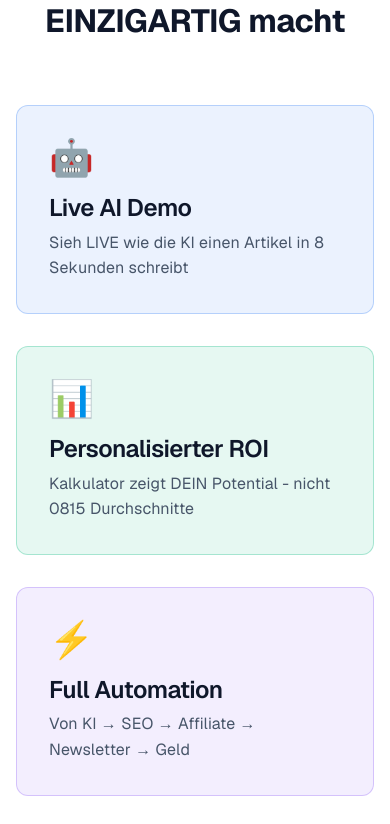
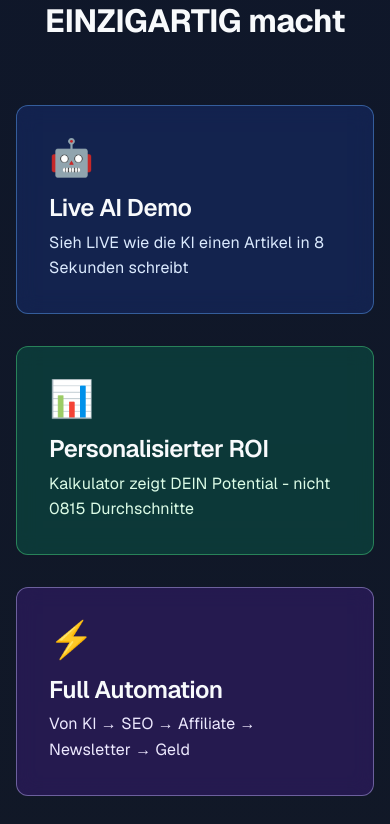
Before and after one commit to avdi1205-glitch/ki-business-hub, a Next.js app: page / in a window 390 px wide. Shown: the part 7540-8364 px from the top of the page. Built offline with nearby package versions, Linux system fonts and the light colour scheme; no server answers; the database is empty.

Commit message:
Improve homepage readability contrast and reduce overlay obstruction

```diff
--- a/app/components/SocialProof.tsx
+++ b/app/components/SocialProof.tsx
@@ -29,7 +29,7 @@ export function SocialProof() {
   if (!isVisible) return null;
 
   return (
-    <div className="fixed bottom-4 right-4 z-40 hidden max-w-sm animate-in fade-in slide-in-from-right-2 duration-500 md:block">
+    <div className="fixed bottom-4 right-4 z-40 hidden max-w-sm animate-in fade-in slide-in-from-right-2 duration-500 2xl:block">
       {/* Main Badge */}
       <div className="rounded-xl shadow-lg p-4 mb-3" style={{ background: "var(--background-elevated)", border: "1px solid rgba(16, 185, 129, 0.3)" }}>
         <div className="flex items-start gap-3">
--- a/app/page.tsx
+++ b/app/page.tsx
@@ -191,34 +191,39 @@ export default async function Home() {
       </section>
 
       {/* Unique Value Proposition - Einzigartig */}
-      <section className="py-24" style={{ background: "var(--background)" }}>
+      <section
+        className="py-24"
+        style={{
+          background: "linear-gradient(180deg, #0f172a 0%, #111827 100%)",
+        }}
+      >
         <div className="max-w-6xl mx-auto px-4">
           <div className="text-center mb-16">
-            <h2 className="text-4xl font-bold mb-4" style={{ color: "var(--text-dark)" }}>
+            <h2 className="text-4xl font-bold mb-4" style={{ color: "#f8fafc" }}>
               🚀 {t("uniqueTitle")}
             </h2>
           </div>
           <div className="grid md:grid-cols-3 gap-8">
-            <div className="p-8 rounded-xl" style={{ background: "rgba(59, 130, 246, 0.1)", border: "1px solid rgba(59, 130, 246, 0.3)", backdropFilter: "blur(10px)" }}>
+            <div className="p-8 rounded-xl" style={{ background: "rgba(30, 64, 175, 0.28)", border: "1px solid rgba(96, 165, 250, 0.45)", backdropFilter: "blur(10px)" }}>
               <div className="text-4xl mb-4">🤖</div>
-              <h3 className="text-2xl font-bold mb-2" style={{ color: "var(--text-dark)" }}>{t("uniqueAi")}</h3>
-              <p className="leading-7" style={{ color: "var(--text-light)" }}>
+              <h3 className="text-2xl font-bold mb-2" style={{ color: "#f8fafc" }}>{t("uniqueAi")}</h3>
+              <p className="leading-7" style={{ color: "#dbeafe" }}>
                 {t("uniqueAiText")}
               </p>
             </div>
 
-            <div className="p-8 rounded-xl" style={{ background: "rgba(16, 185, 129, 0.1)", border: "1px solid rgba(16, 185, 129, 0.3)", backdropFilter: "blur(10px)" }}>
+            <div className="p-8 rounded-xl" style={{ background: "rgba(5, 150, 105, 0.26)", border: "1px solid rgba(74, 222, 128, 0.45)", backdropFilter: "blur(10px)" }}>
               <div className="text-4xl mb-4">📊</div>
-              <h3 className="text-2xl font-bold mb-2" style={{ color: "var(--text-dark)" }}>{t("uniqueRoi")}</h3>
-              <p className="leading-7" style={{ color: "var(--text-light)" }}>
+              <h3 className="text-2xl font-bold mb-2" style={{ color: "#f8fafc" }}>{t("uniqueRoi")}</h3>
+              <p className="leading-7" style={{ color: "#dcfce7" }}>
                 {t("uniqueRoiText")}
               </p>
             </div>
 
-            <div className="p-8 rounded-xl" style={{ background: "rgba(139, 92, 246, 0.1)", border: "1px solid rgba(139, 92, 246, 0.3)", backdropFilter: "blur(10px)" }}>
+            <div className="p-8 rounded-xl" style={{ background: "rgba(91, 33, 182, 0.28)", border: "1px solid rgba(196, 181, 253, 0.45)", backdropFilter: "blur(10px)" }}>
               <div className="text-4xl mb-4">⚡</div>
-              <h3 className="text-2xl font-bold mb-2" style={{ color: "var(--text-dark)" }}>{t("uniqueAutomation")}</h3>
-              <p className="leading-7" style={{ color: "var(--text-light)" }}>
+              <h3 className="text-2xl font-bold mb-2" style={{ color: "#f8fafc" }}>{t("uniqueAutomation")}</h3>
+              <p className="leading-7" style={{ color: "#ede9fe" }}>
                 {t("uniqueAutomationText")}
               </p>
             </div>
```
